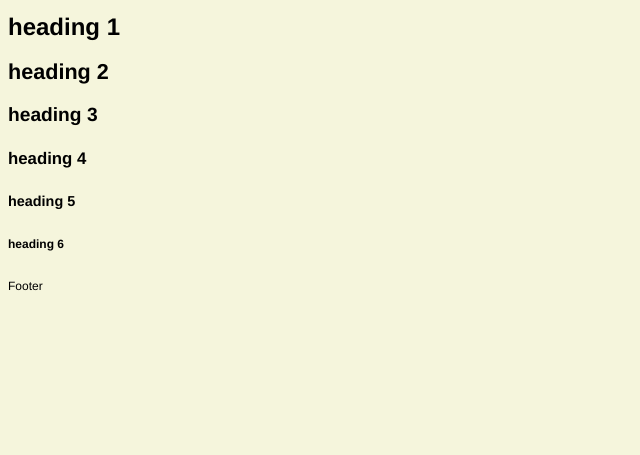
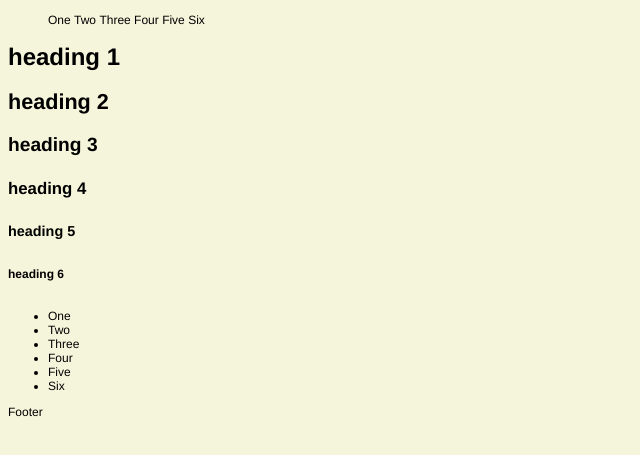
Before and after one commit to dansanfilippo/wesbite4000, a plain HTML site: page docs/index.html in a window 1280 px wide. Shown: the part 47-502 px from the top of the page, without its empty margins (0-640 px from the left). Drawn offline with Linux system fonts and the light colour scheme.

Commit message:
feature: made inline text pt 1

```diff
--- a/docs/css/styles.css
+++ b/docs/css/styles.css
@@ -32,3 +32,7 @@ h6{
 #header h1{
     color: indigo;
 }
+#header li {
+    display: inline;
+
+}
--- a/docs/index.html
+++ b/docs/index.html
@@ -15,6 +15,16 @@
 <body>
     <div id="header">
         <h1>Hello world</h1>
+
+        <ul>
+            <li>One</li>
+            <li>Two</li>
+            <li>Three</li>
+            <li>Four</li>
+            <li>Five</li>
+            <li>Six</li>
+
+        </ul>
     </div>
     <div id="main">
         <h1>heading 1</h1>
@@ -23,6 +33,16 @@
         <h4>heading 4</h4>
         <h5>heading 5</h5>
         <h6>heading 6</h6>
+
+        <ul>
+            <li>One</li>
+            <li>Two</li>
+            <li>Three</li>
+            <li>Four</li>
+            <li>Five</li>
+            <li>Six</li>
+
+        </ul>
     </div>
     <div id="footer">
         Footer
```
